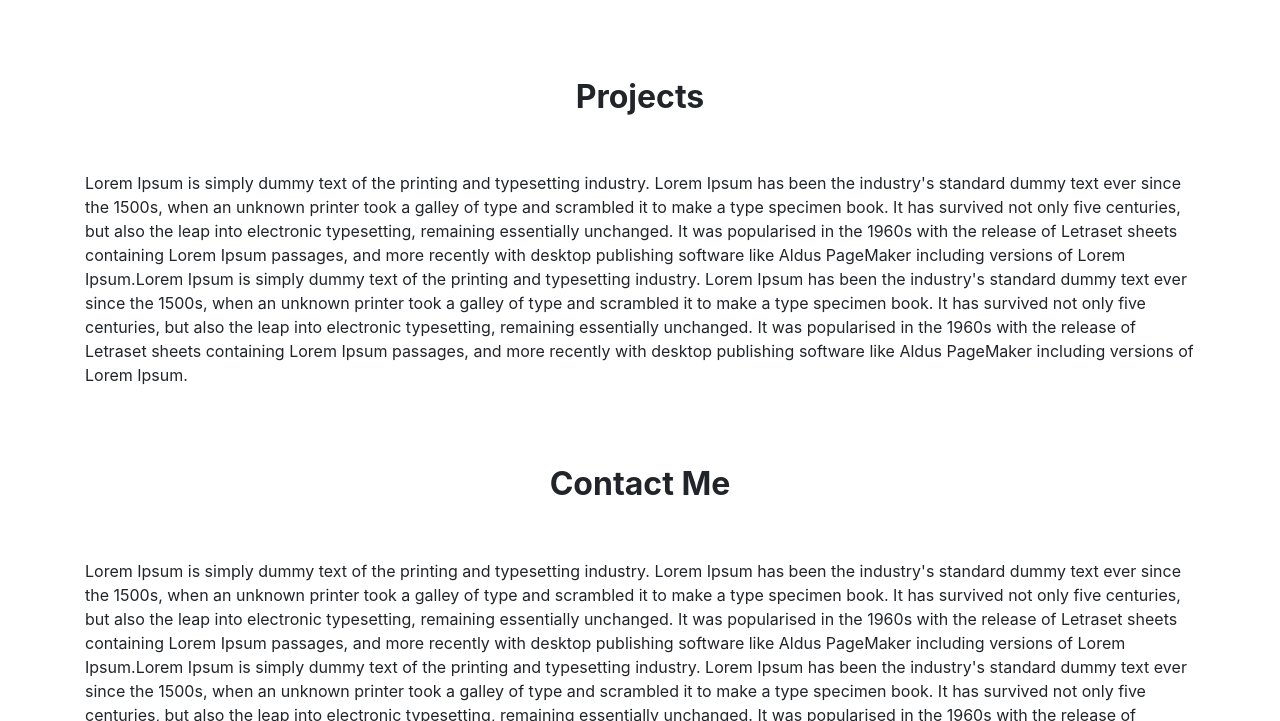
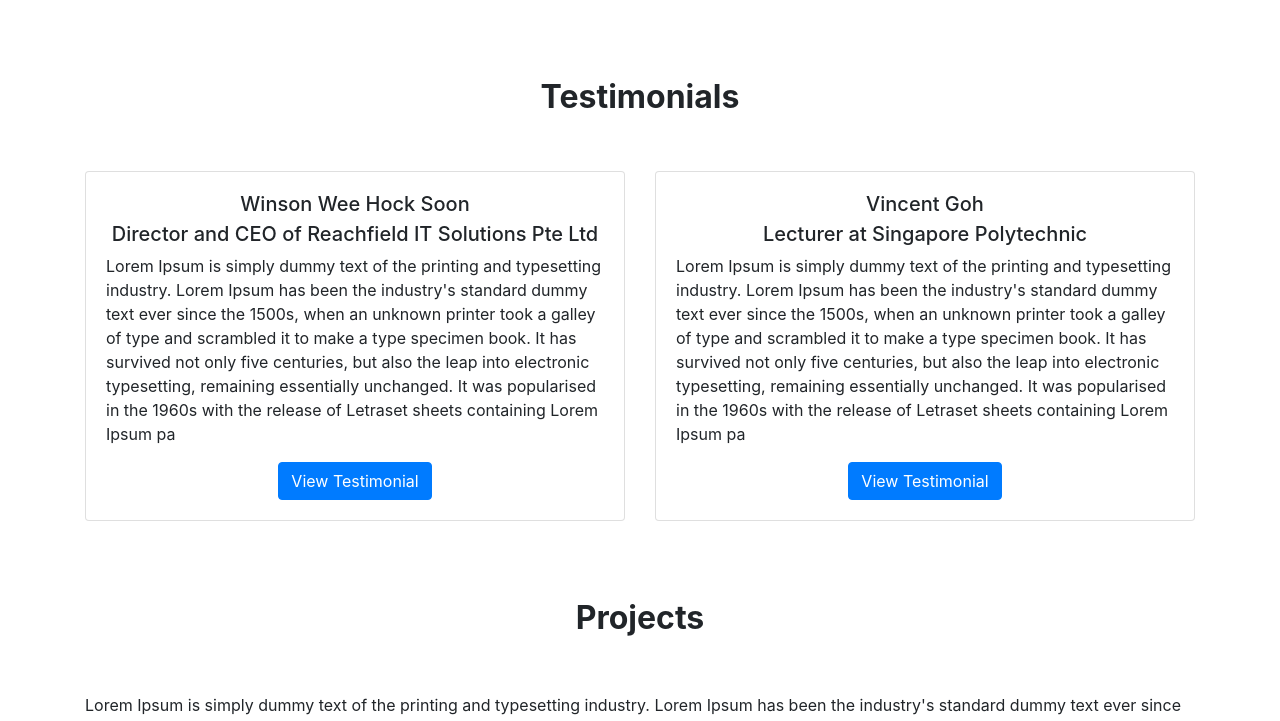
Before and after one commit to Mallvin2000/Mallvin2000.github.io, a website: page Frontend/portfolio.html in a window 1280 px wide. Shown: the part 2938-3659 px from the top of the page. Drawn offline with nearby package versions, Linux system fonts and the light colour scheme.

Commit message:
Doing testimonial

```diff
--- a/Frontend/css/portfolio.css
+++ b/Frontend/css/portfolio.css
@@ -204,9 +204,35 @@ html {
   text-align: left!important;
 }
 
+.testimonial-wrapper .content {
+  width: 100%;
+  height: 100%;
+}
+
+.testimonial-wrapper .content .card {
+  height: 100%;
+}
+
+.testimonial-wrapper .card .card-title {
+  text-align: center;
+}
+
+.testimonial-wrapper .card .card-subtitle {
+  text-align: center;
+}
+
+.testimonial-wrapper .view-button {
+  text-align: center;
+}
+
+
 @media only screen and (max-width: 768px) {
-  .point img {
-    width: 100%;
-    height: 100%;
+  .experience-wrapper {
+    margin-bottom: 15px;
   }
+
+  .testimonial-wrapper {
+    margin-bottom: 15px;
+  }
+
 }
--- /dev/null
+++ b/Frontend/javascript/index.js
@@ -0,0 +1,19 @@
+
+
+function loadTestimonialSubstring() {
+
+    var testimonials = [];
+    $('.testimonial-wrapper .testimonial-text').each(function(){
+        var content = $(this).text();
+        testimonials.push(content);
+
+        $(this).html(content.substring(0,700));
+     });
+
+    // register on view button click, show the full testimonial in a modal
+}
+
+
+$(document).ready(function () {
+    loadTestimonialSubstring();
+});
--- a/Frontend/portfolio.html
+++ b/Frontend/portfolio.html
@@ -25,6 +25,8 @@
     <link rel="stylesheet" href="https://stackpath.bootstrapcdn.com/font-awesome/4.7.0/css/font-awesome.min.css">
 
     <link rel="stylesheet" href="css/portfolio.css">
+
+    <script src="/javascript/index.js"></script>
 
 </head>
 
@@ -346,7 +348,7 @@
                                 </div>
                                 <div class="card-body">
                                     <h5 class="card-title">Software Developer</h5>
-                                    <div class="card-subtitle">
+                                    <div class="card-subtitle badge">
                                         February 2022 - Present
                                     </div>
                                     <p class="card-text mt-3 description">
@@ -415,6 +417,79 @@
             </div>
 
 
+            <div id="testimonials" class="section">
+                <div class="section-title">
+                    <h2>Testimonials</h2>
+                </div>
+
+                <div class="testimonial-container row">
+
+                    <div class="testimonial-wrapper col-md-6">
+                        <div class="content">
+                            <div class="card">
+                                <div class="card-body">
+                                    <h5 class="card-title">Winson Wee Hock Soon</h5>
+                                    <div class="card-subtitle">
+                                        <h5>Director and CEO of Reachfield IT Solutions Pte Ltd</h5>
+                                    </div>
+                                    <p class="testimonial-text">Lorem Ipsum is simply dummy text of the printing and typesetting industry.
+                                        Lorem Ipsum has been the industry's standard dummy text ever since the
+                                        1500s, when an unknown printer took a galley of type and scrambled it to
+                                        make a type specimen book. It has survived not only five centuries, but also
+                                        the leap into electronic typesetting, remaining essentially unchanged. It
+                                        was popularised in the 1960s with the release of Letraset sheets containing
+                                        Lorem Ipsum passages, and more recently with desktop publishing software
+                                        like Aldus PageMaker including versions of Lorem Ipsum.Lorem Ipsum is simply
+                                        dummy text of the printing and typesetting industry. Lorem Ipsum has been
+                                        the industry's standard dummy text ever since the 1500s, when an unknown
+                                        printer took a galley of type and scrambled it to make a type specimen book.
+                                        It has survived not only five centuries, but also the leap into electronic
+                                        typesetting, remaining essentially unchanged. It was popularised in the
+                                        1960s with the release of Letraset sheets containing Lorem Ipsum passages,
+                                        and more recently with desktop publishing software like Aldus PageMaker
+                                        including versions of Lorem Ipsum.</p>
+
+                                    <div class="view-button">
+                                        <button class="btn btn-primary">View Testimonial</button>
+                                    </div>
+
+                                </div>
+                            </div>
+                        </div>
+                    </div>
+
+                    <div class="testimonial-wrapper col-md-6">
+                        <div class="content">
+                            <div class="card">
+                                <div class="card-body">
+                                    <h5 class="card-title">Vincent Goh</h5>
+                                    <div class="card-subtitle">
+                                        <h5>Lecturer at Singapore Polytechnic</h5>
+                                    </div>
+                                    <p class="testimonial-text">Lorem Ipsum is simply dummy text of the printing and typesetting industry.
+                                        Lorem Ipsum has been the industry's standard dummy text ever since the
+                                        1500s, when an unknown printer took a galley of type and scrambled it to
+                                        make a type specimen book. It has survived not only five centuries, but also
+                                        the leap into electronic typesetting, remaining essentially unchanged. It
+                                        was popularised in the 1960s with the release of Letraset sheets containing
+                                        Lorem Ipsum passages, and more recently with desktop publishing software
+                                    </p>
+
+                                    <div class="view-button">
+                                        <button class="btn btn-primary">View Testimonial</button>
+                                    </div>
+
+                                </div>
+                            </div>
+                        </div>
+                    </div>
+
+
+                </div>
+
+            </div>
+
+
             <div id="projects" class="section">
                 <div class="section-title">
                     <h2>Projects</h2>
```
Lines whose indentation alone changed are shown as unchanged.
